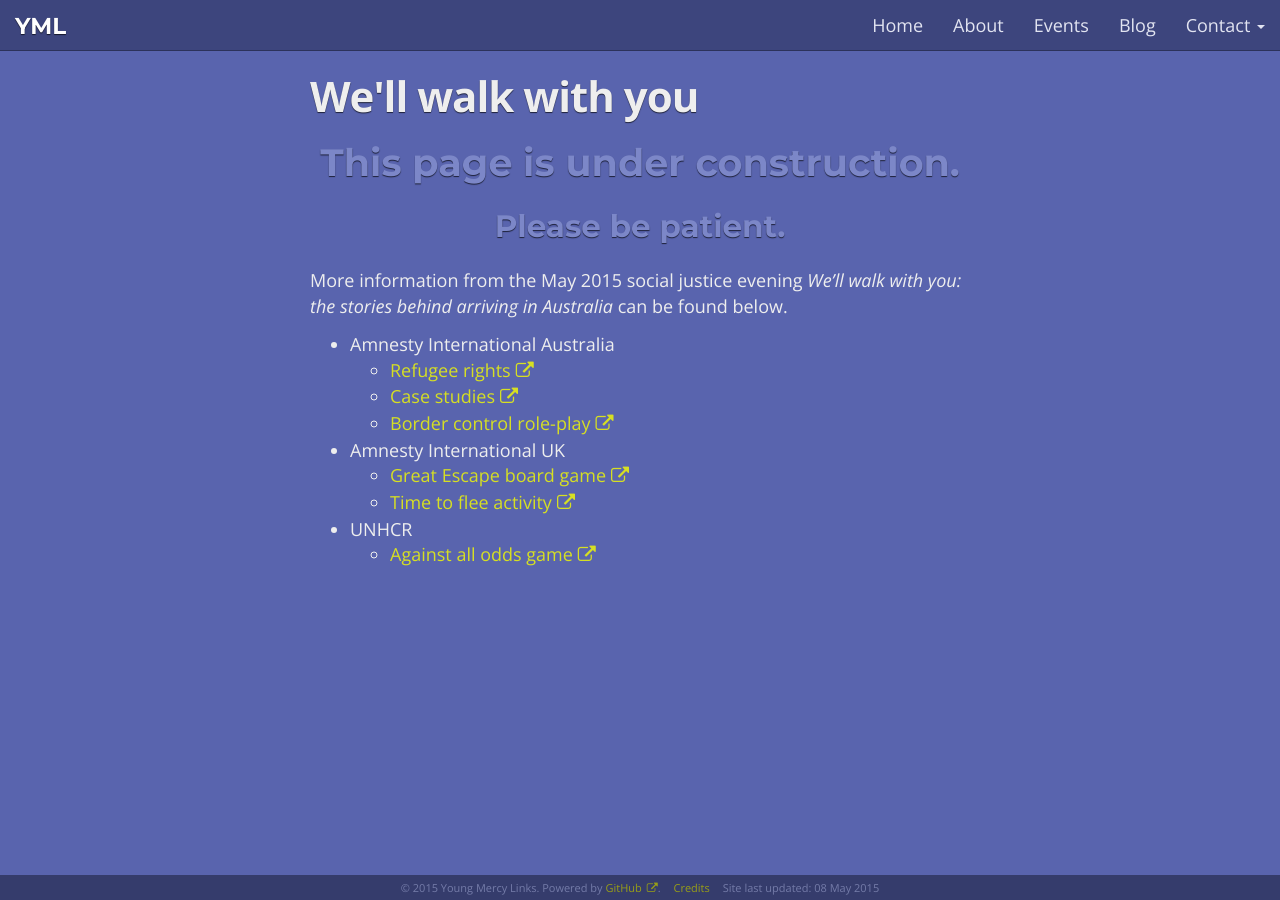
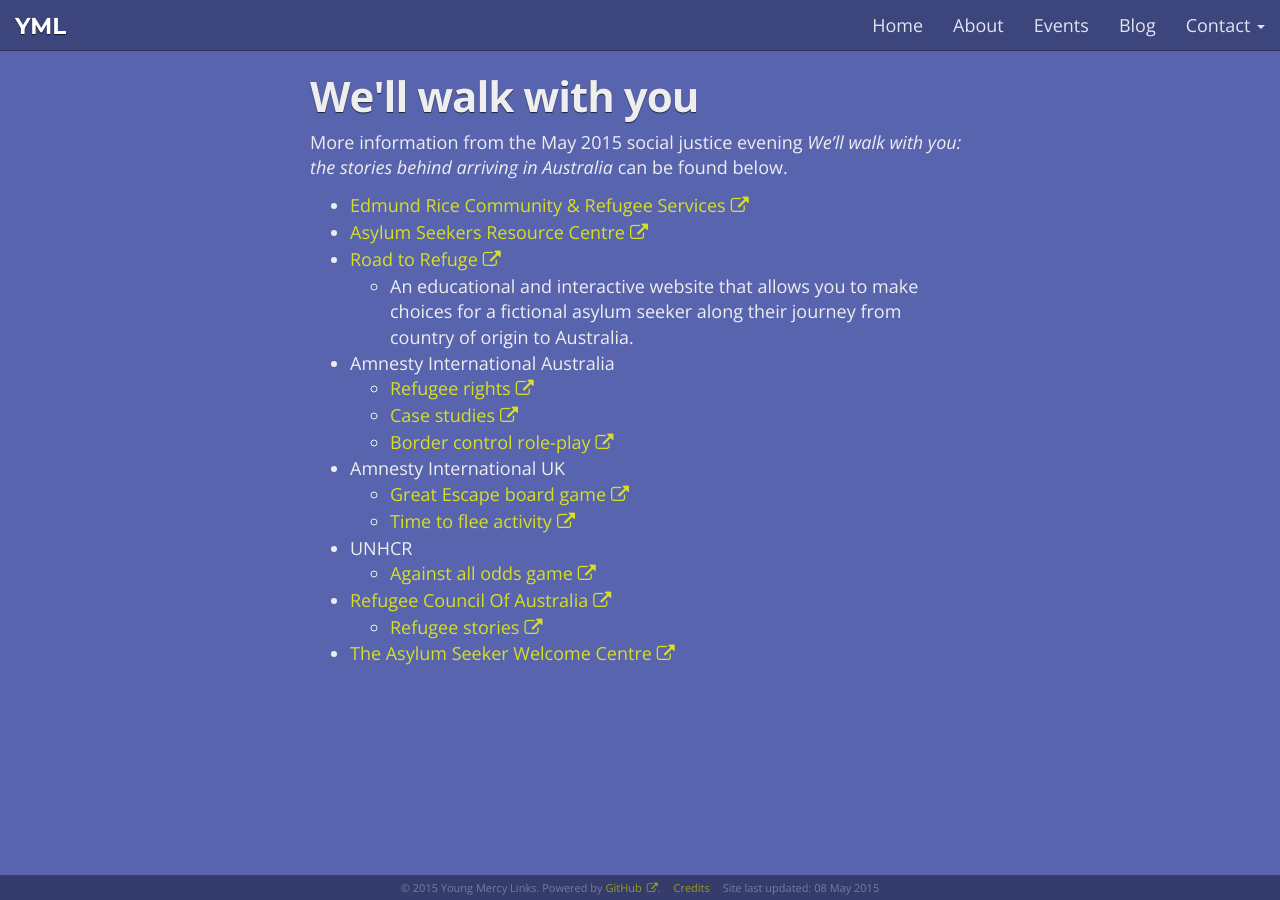
Before and after one commit to youngmercylinks/youngmercylinks.github.io, a Jekyll site: the page built from _pages/event-pages/sje-may15.md, in a window 1280 px wide. Built offline with Jekyll 4.4.1, drawn with Linux system fonts in a browser that asks for light colours; nearby versions of some CDN libraries.

Commit message:
Updated event pages and link on index

```diff
--- a/_events/2015/2015-05-03-walk-with-you.markdown
+++ b/_events/2015/2015-05-03-walk-with-you.markdown
@@ -31,10 +31,10 @@
 Time   | Event
 -------|-------------
 5:30pm | Introduction
-5:46pm | Presentation form the Asylum Seekers Resource Centre
+5:46pm | Presentation from the Asylum Seekers Resource Centre
 6:18pm | Short break
-6:23pm | Presentation from the Edmund Rice Centre
-6:50pm | Presentation from ???
+6:23pm | Presentation from the Edmund Rice Community & Refugee Services
+6:50pm | Presentation from WhyICare
 7:05pm | Actions you can take
 7:20pm | Wrap-up
 
--- a/_pages/event-pages/sje-may15.md
+++ b/_pages/event-pages/sje-may15.md
@@ -3,12 +3,19 @@
 maintitle: About YML
 title: "We'll walk with you"
 permalink: /links/events/2015/walk-with-you.html
+redirect_from:
+  - /walk15.html
+  - /walk15/
 ---
-{% include construction.html %}
-
 More information from the May 2015 social justice evening *We'll walk with
 you: the stories behind arriving in Australia* can be found below.
 
+- [Edmund Rice Community & Refugee Services](http://www.ercrs.com.au/)
+- [Asylum Seekers Resource Centre](http://www.asrc.org.au/)
+- [Road to Refuge](http://roadtorefuge.com/)
+  - An educational and interactive website that allows you to make choices
+  for a fictional asylum seeker along their journey from country of origin to
+  Australia.
 - Amnesty International Australia
   - [Refugee rights](http://www.amnesty.org.au/refugees/)
   - [Case studies](http://www.amnesty.org.au/refugees/archive/C12/)
@@ -18,3 +25,6 @@
   - [Time to flee activity](http://www.amnesty.org.uk/resources/activity-pack-time-flee)
 - UNHCR
   - [Against all odds game](http://www.playagainstallodds.ca/)
+- [Refugee Council Of Australia](http://www.refugeecouncil.org.au/)
+  - [Refugee stories](http://www.refugeecouncil.org.au/resources/refugee-stories/)
+- [The Asylum Seeker Welcome Centre](http://www.lentarauc.org.au/asylum-seeker-welcome-centre/)
--- a/index.html
+++ b/index.html
@@ -30,12 +30,12 @@
 
     <div class="col-sm-9 pull-right restore-padding">
       <h4 class="media-heading link-noglpyh">
-        <a href="http://www.facebook.com/events/741845572598853/">
+        <a href="/events/2015/walk-with-you.html">
           May 2015 justice evening:
         </a>
       </h4>
       <h5 class="media-heading link-noglpyh">
-        <a href="http://www.facebook.com/events/741845572598853/">
+        <a href="/events/2015/walk-with-you.html">
           We'll walk with you: The stories behind arriving in Australia
         </a>
       </h5>
@@ -45,7 +45,7 @@
     </div>
 
     <div class="col-sm-3 pull-left link-unstyled">
-      <a href="http://www.facebook.com/events/741845572598853/">
+      <a href="/events/2015/walk-with-you.html">
         <img src="/images/YMLFlyer_May2015.jpg" alt="Flyer for May 2015 social justice evening" width="100%">
       </a>
     </div>
```
